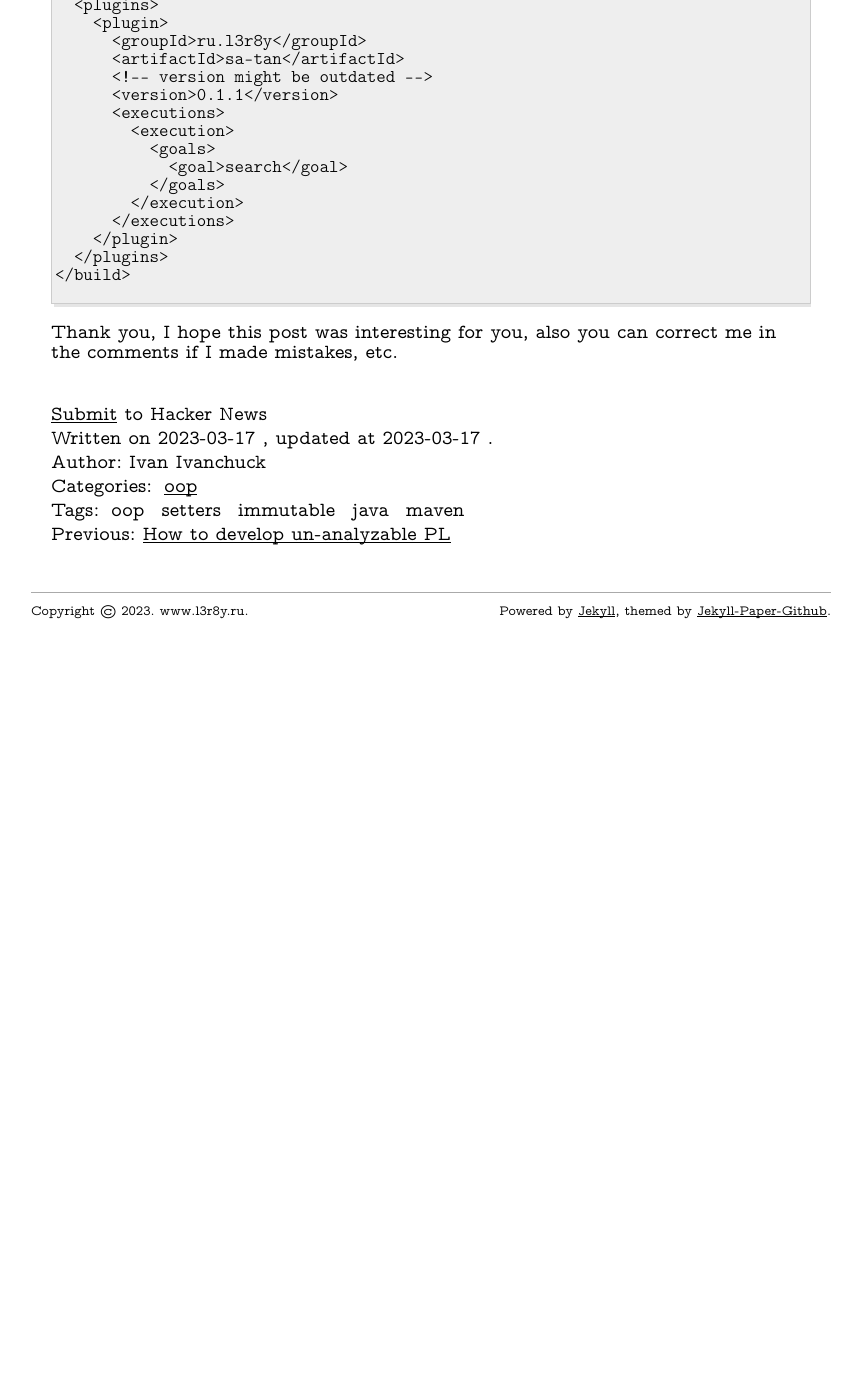
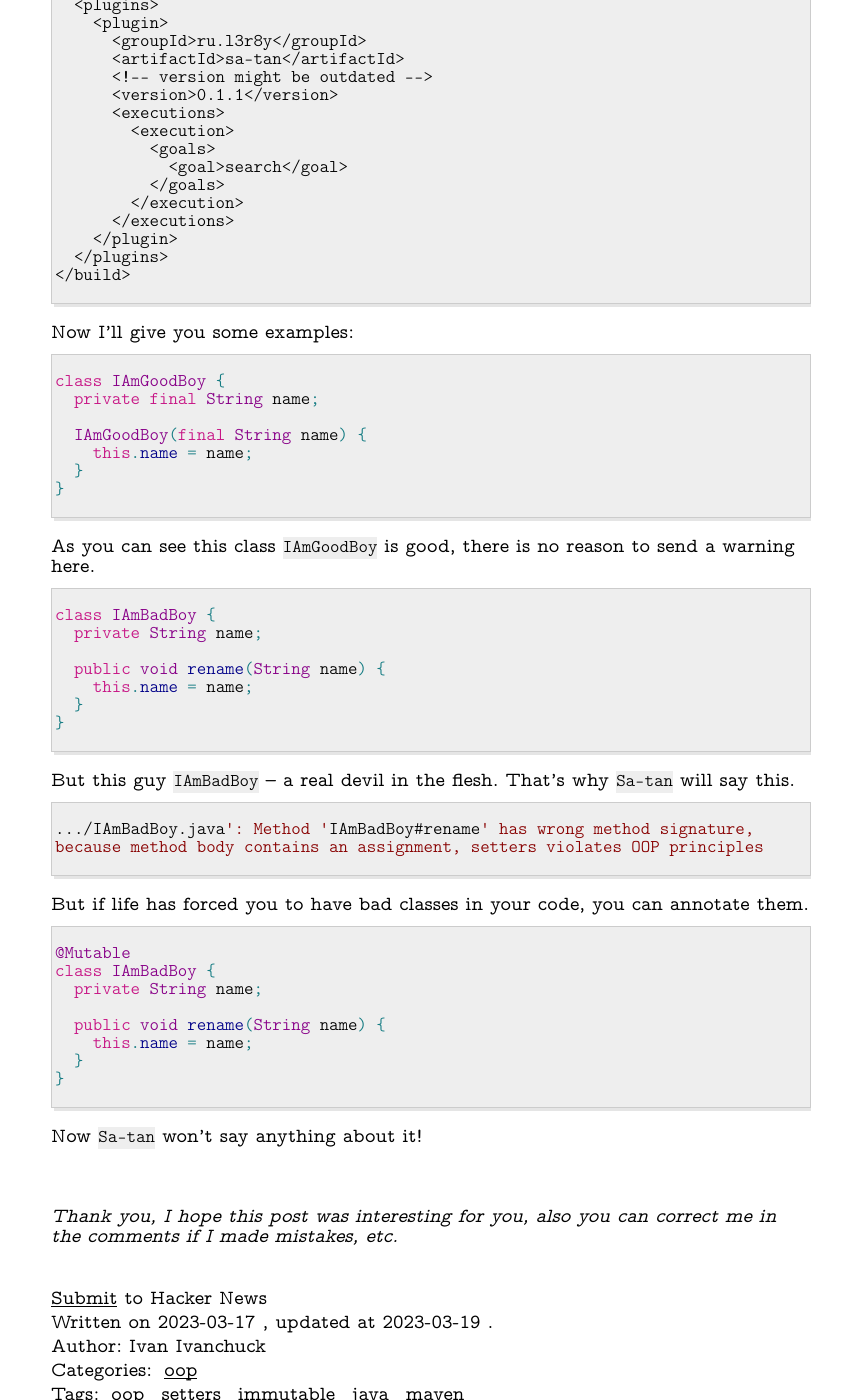
Before and after one commit to l3r8yJ/l3r8yj.github.io, a Jekyll site: the page built from _posts/2023/2023-03-17-hands-off-the-state-of-the-object.md, in a window 1280 px wide and 1400 px high, scrolled down 3234 px. Shown: the whole window, without its empty margins (209-1067 px from the left). Built offline with Jekyll 4.4.1, drawn with Linux system fonts in a browser that asks for light colours; some web fonts are replaced; comment, search, counter and statistics services are not loaded; before the commit the page ends 3864 px from its top, so only the background shows below that.

Commit message:
addition

````diff
--- a/_posts/2023/2023-03-17-hands-off-the-state-of-the-object.md
+++ b/_posts/2023/2023-03-17-hands-off-the-state-of-the-object.md
@@ -2,7 +2,7 @@
 title: Hands off the state of the object
 layout: post
 date: '2023-03-17'
-last_modified_at: '2023-03-17'
+last_modified_at: '2023-03-19'
 categories:
 - oop
 tags: oop setters immutable java maven
@@ -141,4 +141,59 @@ All you have to do is to add it to your `pom.xml`:
 
 ```
 
-Thank you, I hope this post was interesting for you, also you can correct me in the comments if I made mistakes, etc.
+Now I'll give you some examples:
+
+```java
+
+class IAmGoodBoy {
+  private final String name;
+
+  IAmGoodBoy(final String name) {
+    this.name = name;
+  }
+}
+
+```
+
+As you can see this class `IAmGoodBoy` is good, there is no reason to send a warning here.
+
+```java
+
+class IAmBadBoy {
+  private String name;
+
+  public void rename(String name) {
+    this.name = name;
+  }
+}
+
+```
+
+But this guy `IAmBadBoy` – a real devil in the flesh. That's why `Sa-tan` will say this.
+```bash
+
+.../IAmBadBoy.java': Method 'IAmBadBoy#rename' has wrong method signature,
+because method body contains an assignment, setters violates OOP principles
+
+```
+
+But if life has forced you to have bad classes in your code, you can annotate them.
+
+```java
+
+@Mutable
+class IAmBadBoy {
+  private String name;
+
+  public void rename(String name) {
+    this.name = name;
+  }
+}
+
+```
+
+Now `Sa-tan` won't say anything about it!
+
+<br/>
+
+*Thank you, I hope this post was interesting for you, also you can correct me in the comments if I made mistakes, etc.*
````
